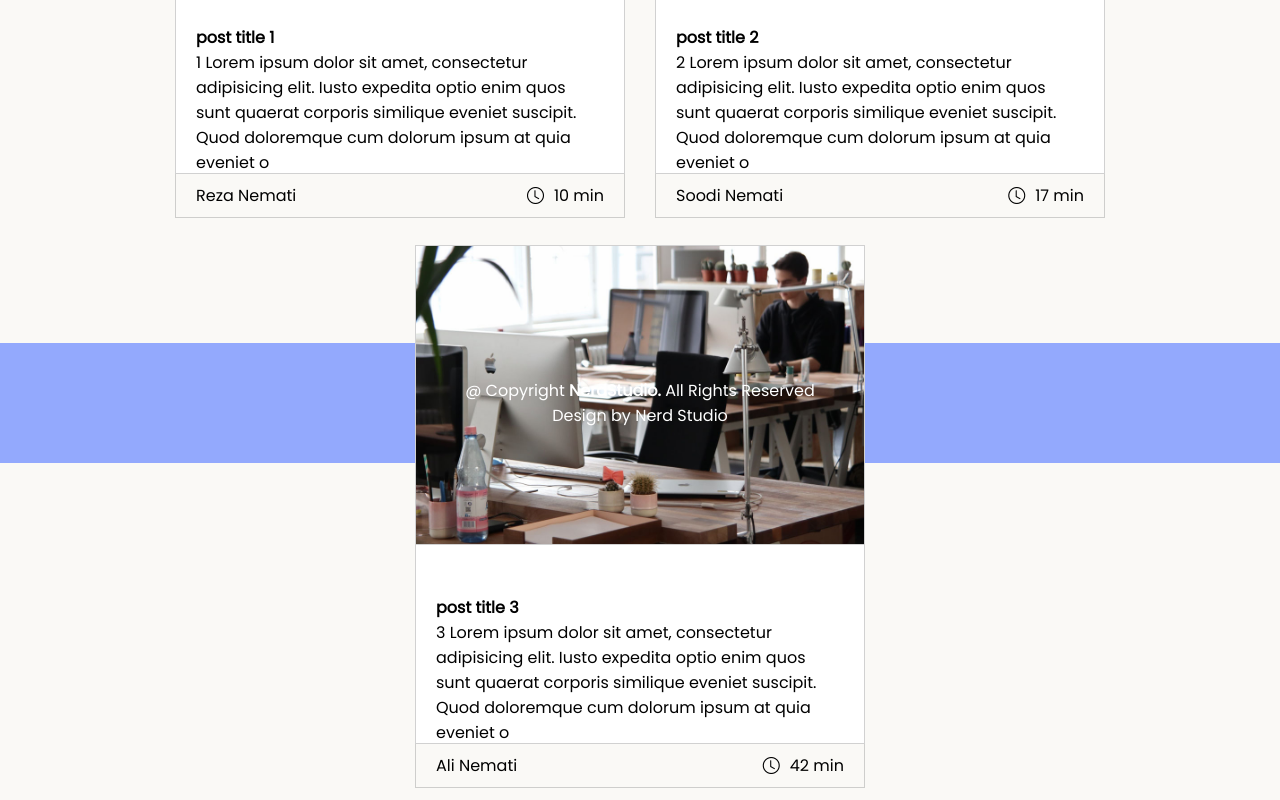
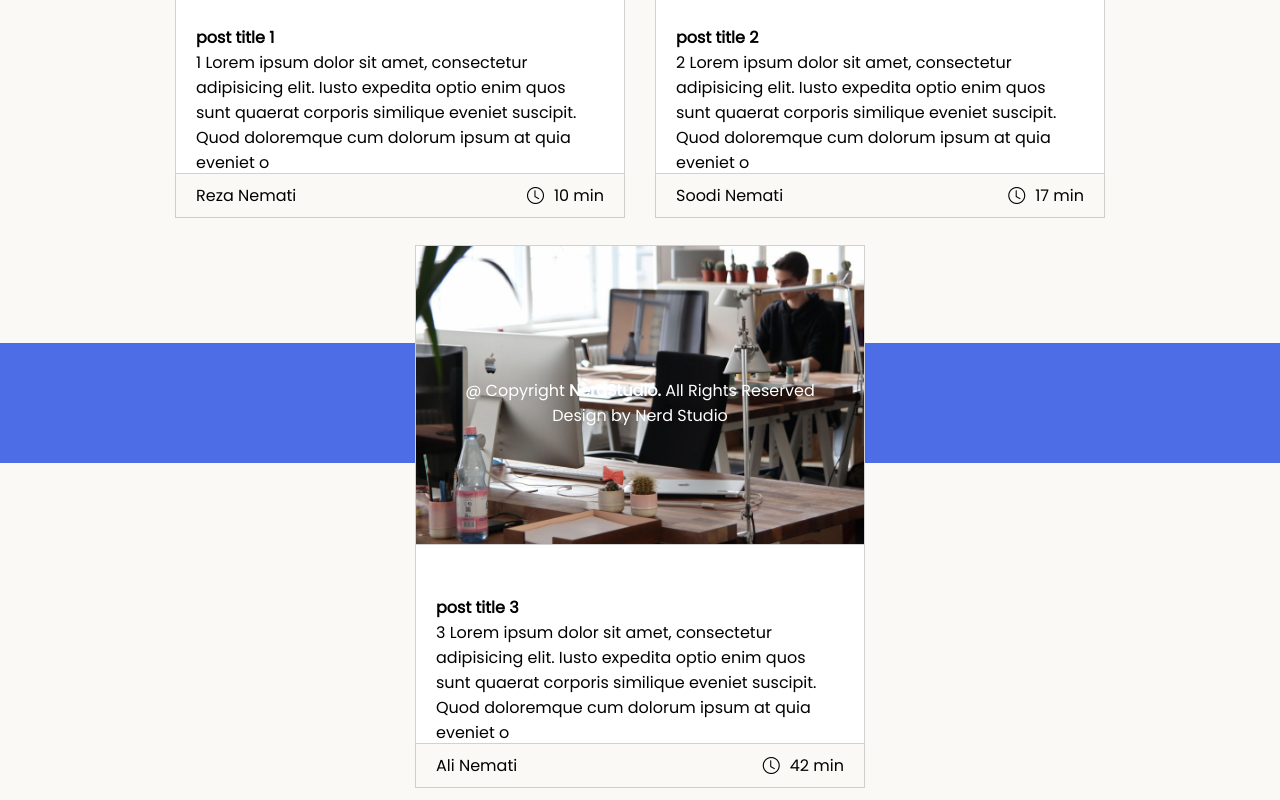
Before and after one commit to officialrezanamti/project1, a React app: page / in a window 1280 px wide. Shown: the part 3277-4077 px from the top of the page. Built offline with nearby package versions, Linux system fonts and the light colour scheme.

Commit message:
footer background color update again

```diff
--- a/src/Footer/Footer.css
+++ b/src/Footer/Footer.css
@@ -1,5 +1,5 @@
 footer{
-    background-color: rgba(117, 147, 255, 0.774);
+    background-color: rgba(26, 69, 226, 0.774);
     height: 15vh;
     display: flex;
     flex-direction: column;
```
